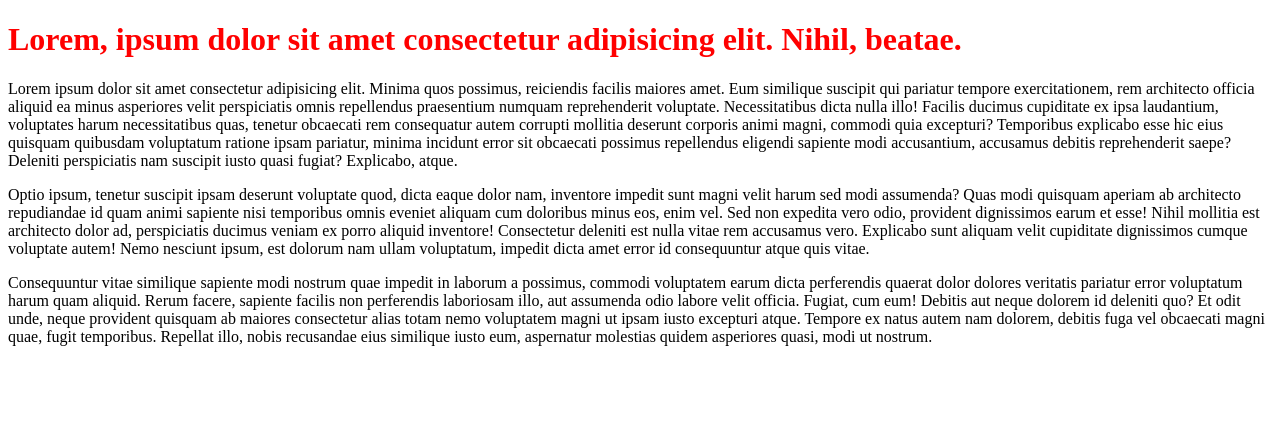
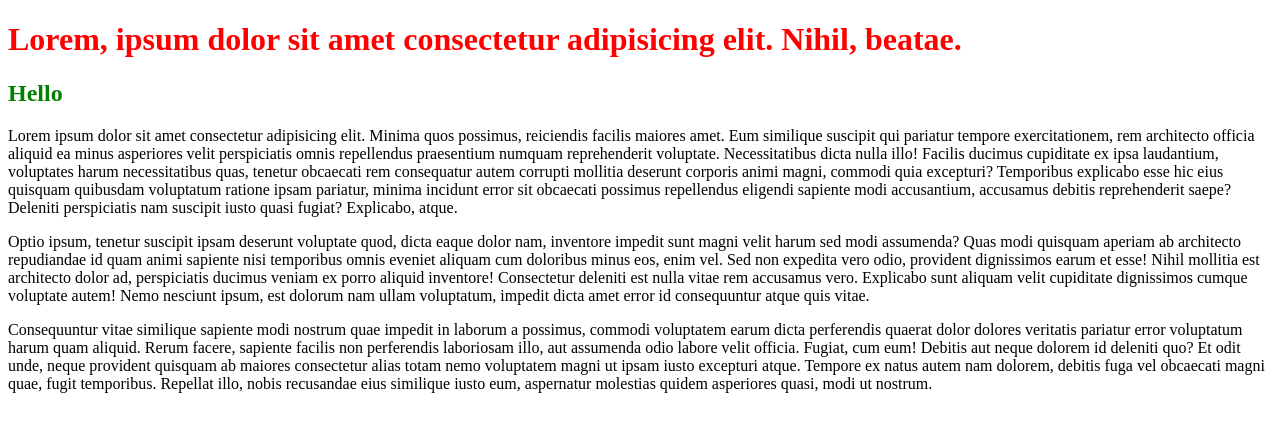
Before and after one commit to alexeyua/my-git-demo, a plain HTML site: page index.html in a window 1280 px wide. Drawn offline with Linux system fonts and the light colour scheme.

Commit message:
add new parts

```diff
--- a/assets/css/style.css
+++ b/assets/css/style.css
@@ -1,3 +1,6 @@
 h1 {
 color: red;
 }
+h2 {
+    color: green;
+}
--- a/index.html
+++ b/index.html
@@ -10,6 +10,8 @@
 <body>
     <h1>Lorem, ipsum dolor sit amet consectetur adipisicing elit. Nihil, beatae.</h1>
 
+    <h2>Hello</h2>
+
     <p>Lorem ipsum dolor sit amet consectetur adipisicing elit. Minima quos possimus, reiciendis facilis maiores amet. Eum similique suscipit qui pariatur tempore exercitationem, rem architecto officia aliquid ea minus asperiores velit perspiciatis omnis repellendus praesentium numquam reprehenderit voluptate. Necessitatibus dicta nulla illo! Facilis ducimus cupiditate ex ipsa laudantium, voluptates harum necessitatibus quas, tenetur obcaecati rem consequatur autem corrupti mollitia deserunt corporis animi magni, commodi quia excepturi? Temporibus explicabo esse hic eius quisquam quibusdam voluptatum ratione ipsam pariatur, minima incidunt error sit obcaecati possimus repellendus eligendi sapiente modi accusantium, accusamus debitis reprehenderit saepe? Deleniti perspiciatis nam suscipit iusto quasi fugiat? Explicabo, atque.</p>
     <p>Optio ipsum, tenetur suscipit ipsam deserunt voluptate quod, dicta eaque dolor nam, inventore impedit sunt magni velit harum sed modi assumenda? Quas modi quisquam aperiam ab architecto repudiandae id quam animi sapiente nisi temporibus omnis eveniet aliquam cum doloribus minus eos, enim vel. Sed non expedita vero odio, provident dignissimos earum et esse! Nihil mollitia est architecto dolor ad, perspiciatis ducimus veniam ex porro aliquid inventore! Consectetur deleniti est nulla vitae rem accusamus vero. Explicabo sunt aliquam velit cupiditate dignissimos cumque voluptate autem! Nemo nesciunt ipsum, est dolorum nam ullam voluptatum, impedit dicta amet error id consequuntur atque quis vitae.</p>
     <p>Consequuntur vitae similique sapiente modi nostrum quae impedit in laborum a possimus, commodi voluptatem earum dicta perferendis quaerat dolor dolores veritatis pariatur error voluptatum harum quam aliquid. Rerum facere, sapiente facilis non perferendis laboriosam illo, aut assumenda odio labore velit officia. Fugiat, cum eum! Debitis aut neque dolorem id deleniti quo? Et odit unde, neque provident quisquam ab maiores consectetur alias totam nemo voluptatem magni ut ipsam iusto excepturi atque. Tempore ex natus autem nam dolorem, debitis fuga vel obcaecati magni quae, fugit temporibus. Repellat illo, nobis recusandae eius similique iusto eum, aspernatur molestias quidem asperiores quasi, modi ut nostrum.</p>
```
